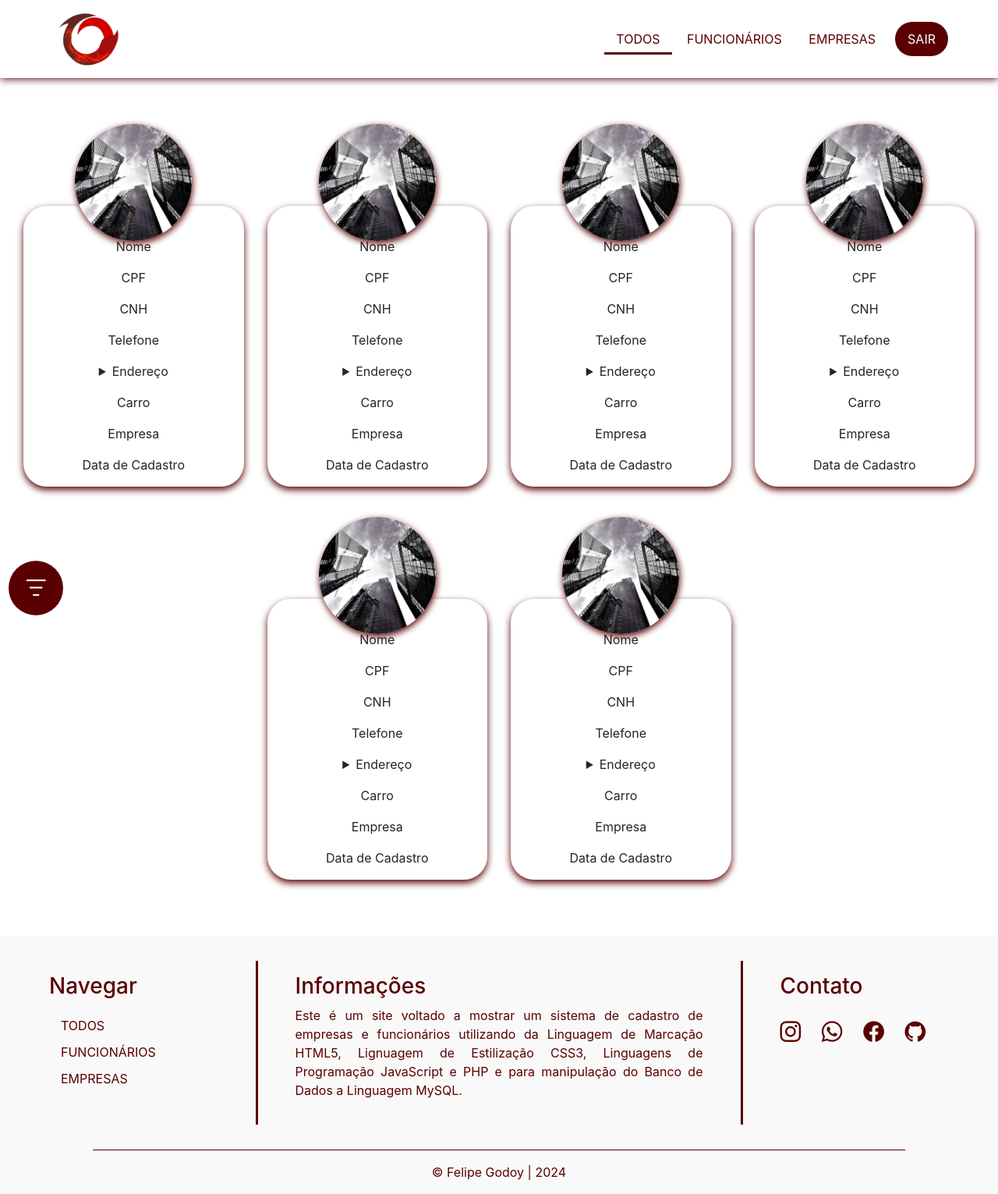
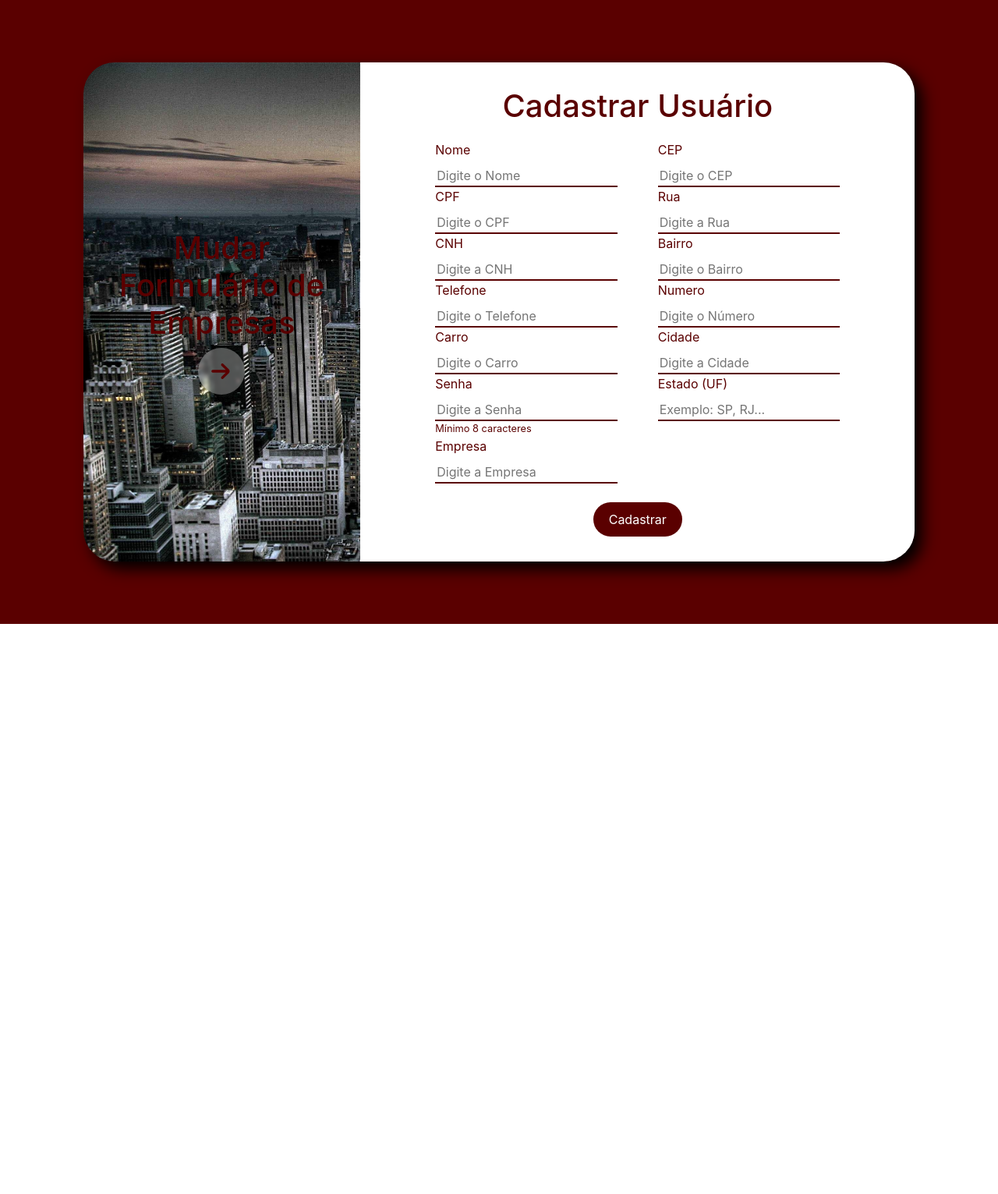
Before and after one commit to felipedegodoy16/projeto01-overdrive, a PHP site: page /cadastro.php in a window 1280 px wide. Shown: the whole page at 78% size. After the commit the page ends 800 px from the top, so only its background shows below. Run offline with PHP 8.4, Linux system fonts and the light colour scheme; some libraries are stand-ins or nearby versions.

Commit message:
inicio da página de cadastro

```diff
--- a/_class/Endereco.php
+++ b/_class/Endereco.php
@@ -1,7 +1,7 @@
 <?php
 require_once 'ConexaoDAO.php';
 
-abstract class Endereco {
+class Endereco {
     // Atributos
     private int $cep, $numero;
     private string $rua, $cidade, $estado, $bairro;
--- a/_css/style.css
+++ b/_css/style.css
@@ -104,15 +104,14 @@ html {
 body#full_content_login {
     width: 100%;
     height: 100%;
-    background: url('../_images/fundo.jpeg') no-repeat 50% 50%;
+    background: url('../_images/back_cadastro.jpg') no-repeat 50% 50%;
     background-size: cover;
-    backdrop-filter: blur(5px);
+    backdrop-filter: blur(4px);
 }
 
 /* Main da página Index */
 
 main#main_index {
-    float: right;
     margin-top: 12em;
     flex-wrap: wrap;
 }
@@ -321,7 +320,7 @@ i#add_symbol, i#filter_symbol {
 main#main_login {
     width: 100%;
     height: 100%;
-    background-color: rgba(255, 255, 255, .9);
+    background-color: rgba(255, 255, 255, .8);
 }
 
 h1#title_login {
@@ -331,6 +330,7 @@ h1#title_login {
 }
 
 div#form_login {
+    background-color: rgba(255, 255, 255, 1);
     box-shadow: 0 6px 26px 0 var(--red-dark);
     position: relative;
     width: 35dvw;
@@ -387,7 +387,7 @@ form#form input {
     outline: 0;
 }
 
-form#form input::-ms-reveal, form#form input::-ms-clear {
+form input::-ms-reveal, form input::-ms-clear {
     display: none;
 }
 
@@ -429,7 +429,7 @@ input#btn_login:hover {
 } */
 
 img#img_logo {
-    z-index: -1;
+    opacity: .05;
     position: absolute;
     width: 30dvw;
     transform: rotate(-15deg);
@@ -440,6 +440,111 @@ img#img_logo {
 	0% { -webkit-transform:rotate(0deg); -moz-transform:rotate(0deg); -ms-transform:rotate(0deg); -o-transform:rotate(0deg); transform:rotate(0deg); }
 	50% { -webkit-transform:rotate(180deg); -moz-transform:rotate(180deg); -ms-transform:rotate(180deg); -o-transform:rotate(180deg); transform:rotate(180deg); }
 	100% { -webkit-transform:rotate(360deg); -moz-transform:rotate(360deg); -ms-transform:rotate(360deg); -o-transform:rotate(360deg); transform:rotate(360deg); }
+}
+
+/* Main da Cadastro */
+
+body#full_content_cadastro {
+    width: 100%;
+    height: 100%;
+    background-color: var(--red-dark);
+}
+
+main#main_cadastro {
+    color: var(--red-dark);
+    border-radius: 40px;
+    padding: 0;
+    box-shadow: 10px 10px 20px #000;
+    justify-content: space-between;
+    background: url('../_images/back_cadastro.jpg') no-repeat;
+    background-size: cover;
+}
+
+div#call_empresa {
+    flex-direction: column;
+    padding: 1em;
+}
+
+div#call_empresa h1 {
+    text-align: center;
+    padding: 0 .5em;
+}
+
+div#call_empresa i#seta_cadastro {
+    background-color: rgba(255, 255, 255, .3);
+    backdrop-filter: blur(2px);
+    width: 60px;
+    height: 60px;
+    border-radius: 50%;
+    font-size: 30pt;
+    cursor: pointer;
+    transition: all .3s ease-in-out;
+}
+
+div#call_empresa i#seta_cadastro:hover {
+    transform: scale(1.1);
+}
+
+div#cadastro_user {
+    flex-direction: column;
+    padding: 2em 0;
+    background-color: #FFF;
+    height: 100%;
+    border-top-right-radius: 40px;
+    border-bottom-right-radius: 40px;
+}
+
+div#cadastro_user h1 {
+    margin-bottom: .5em;
+}
+
+form#form_cadastro {
+    width: 100%;
+    padding: 0 6em;
+}
+
+form#form_cadastro div#user_data {
+    float: left;
+    width: 45%;
+}
+
+form#form_cadastro div#address_data {
+    float: right;
+    width: 45%;
+}
+
+form#form_cadastro input {
+    color: var(--red-dark);
+    outline: 0;
+    border: none;
+    border-bottom: 2px solid var(--red-dark);
+}
+
+form#form_cadastro p {
+    display: flex;
+    flex-direction: column;
+    margin: 0;
+}
+
+p#p_btn_cadastrar {
+    width: 100%;
+}
+
+p input#btn_cadastrar {
+    margin-top: 1.5em;
+    padding: 10px 20px;
+    border: none;
+    border-radius: 30px;
+    background-color: var(--red-dark);
+    color: #FFF;
+    cursor: pointer;
+    transition: all .3s ease-in-out;
+}
+
+p input#btn_cadastrar:hover {
+    background-color: var(--red-light);
+    transform: scale(1.1);
+    box-shadow: 1px 6px 8px var(--red-dark);
 }
 
 /* Media Queries */
--- a/cadastro.php
+++ b/cadastro.php
@@ -41,183 +41,90 @@
     <title>Overdrive - Cadastro</title>
   </head>
 
-  <!-- Meus scrips JS -->
-  <script src="_js/navbar.js"></script>
-  <script src="_js/main.js"></script>
+  <body id="full_content_cadastro" class="center">
+    <main id="main_cadastro" class="col-10 center">
+      <div id="call_empresa" class="col-4 center">
+        <h1>Mudar Formulário de Empresas</h1>
+        <i id="seta_cadastro" class="fi fi-rr-arrow-small-right center"></i>
+      </div>
+      <div id="cadastro_user" class="col-8 center">
+        <h1>Cadastrar Usuário</h1>
+        <form id="form_cadastro" action="" method="post">
+            <div id="user_data">
+                <p>
+                    <label for="id_nome">Nome</label>
+                    <input type="text" name="nome" id="id_nome" maxlength="255" placeholder="Digite o Nome" required>
+                </p>
+                <p>
+                    <label for="id_cpf">CPF</label>
+                    <input type="text" name="cpf" id="id_cpf" maxlength="14" placeholder="Digite o CPF" required>
+                </p>
+                <p>
+                    <label for="id_cnh">CNH</label>
+                    <input type="text" name="cnh" id="id_cnh" maxlength="9" placeholder="Digite a CNH" required>
+                </p>
+                <p id="p_telefone">
+                    <label for="id_telefone">Telefone</label>
+                    <input type="text" name="telefone" id="id_telefone" maxlength="15" placeholder="Digite o Telefone" required>
+                </p>
+                <p>
+                    <label for="id_carro">Carro</label>
+                    <input type="text" name="carro" id="id_carro" placeholder="Digite o Carro" required>
+                </p>
+                <p>
+                    <label for="id_password">Senha</label>
+                    <input type="password" name="password" id="id_password" placeholder="Digite a Senha" min="8" required>
+                    <small>Mínimo 8 caracteres</small>
+                </p>
+                <p>
+                    <label for="id_empresa">Empresa</label>
+                    <input type="text" name="empresa" id="id_empresa" list="empresas" placeholder="Digite a Empresa" required>
+                    <datalist id="empresas">
+                        <option value="Rio de Janeiro"></option>
+                        <option value="Noova Iguaçu"></option>
+                        <option value="Niterói"></option>
+                        <option value="Inativo"></option>
+                    </datalist>
+                </p>
+            </div>
 
-  <body>
-    <nav id="navbar" class="center" style="justify-content: space-between;">
-      <img src="_images/overdrive_logo.png" alt="Logo na Navbar" width="100px" height="auto" style="padding: .7em;">
-      <i id="menu_icon" class="fi fi-rr-menu-burger icon_menu" onclick="callMenu(event.target)"></i>
-      <div id="menu_hamburguer" class="center">
-        <ul>
-          <li class="active li_navbar">Todos</li>
-          <li class="li_navbar">Funcionários</li>
-          <li class="li_navbar">Empresas</li>
-        </ul>
-        <a id="btn_logout" href="?logout=1">SAIR</a>
-      </div>
-    </nav>
-
-    <main id="main_index" class="col-12 center">
-      <div class="col-10 col-sm-6 col-md-4 col-lg-3">
-        <div class="center card_user">
-          <img class="img_user_emp" src="_images/fundo.jpeg" alt="Imagem do Usuário ou Empresa">
-          <div class="card_user_body">
-            <p>ID</p>
-            <p>Nome</p>
-            <p>CPF</p>
-            <p>CNH</p>
-            <p>Telefone</p>
-            <details style="margin-bottom: 1em;">
-              <summary>Endereço</summary>
-            </details>
-            <p>Carro</p>
-            <p>Empresa</p>
-            <p>Data de Cadastro</p>
-          </div>
-        </div>
-      </div>
-
-      <div class="col-10 col-sm-6 col-md-4 col-lg-3">
-        <div class="center card_user">
-          <img class="img_user_emp" src="_images/fundo.jpeg" alt="Imagem do Usuário ou Empresa">
-          <div class="card_user_body">
-            <p>ID</p>
-            <p>Nome</p>
-            <p>CPF</p>
-            <p>CNH</p>
-            <p>Telefone</p>
-            <details style="margin-bottom: 1em;">
-              <summary>Endereço</summary>
-            </details>
-            <p>Carro</p>
-            <p>Empresa</p>
-            <p>Data de Cadastro</p>
-          </div>
-        </div>
-      </div>
-
-      <div class="col-10 col-sm-6 col-md-4 col-lg-3">
-        <div class="center card_user">
-          <img class="img_user_emp" src="_images/fundo.jpeg" alt="Imagem do Usuário ou Empresa">
-          <div class="card_user_body">
-            <p>ID</p>
-            <p>Nome</p>
-            <p>CPF</p>
-            <p>CNH</p>
-            <p>Telefone</p>
-            <details style="margin-bottom: 1em;">
-              <summary>Endereço</summary>
-            </details>
-            <p>Carro</p>
-            <p>Empresa</p>
-            <p>Data de Cadastro</p>
-          </div>
-        </div>
-      </div>
-
-      <div class="col-10 col-sm-6 col-md-4 col-lg-3">
-        <div class="center card_user">
-          <img class="img_user_emp" src="_images/fundo.jpeg" alt="Imagem do Usuário ou Empresa">
-          <div class="card_user_body">
-            <p>ID</p>
-            <p>Nome</p>
-            <p>CPF</p>
-            <p>CNH</p>
-            <p>Telefone</p>
-            <details style="margin-bottom: 1em;">
-              <summary>Endereço</summary>
-            </details>
-            <p>Carro</p>
-            <p>Empresa</p>
-            <p>Data de Cadastro</p>
-          </div>
-        </div>
-      </div>
-
-      <div class="col-10 col-sm-6 col-md-4 col-lg-3">
-        <div class="center card_user">
-          <img class="img_user_emp" src="_images/fundo.jpeg" alt="Imagem do Usuário ou Empresa">
-          <div class="card_user_body">
-            <p>ID</p>
-            <p>Nome</p>
-            <p>CPF</p>
-            <p>CNH</p>
-            <p>Telefone</p>
-            <details style="margin-bottom: 1em;">
-              <summary>Endereço</summary>
-            </details>
-            <p>Carro</p>
-            <p>Empresa</p>
-            <p>Data de Cadastro</p>
-          </div>
-        </div>
-      </div>
-
-      <div class="col-10 col-sm-6 col-md-4 col-lg-3">
-        <div class="center card_user">
-          <img class="img_user_emp" src="_images/fundo.jpeg" alt="Imagem do Usuário ou Empresa">
-          <div class="card_user_body">
-            <p>ID</p>
-            <p>Nome</p>
-            <p>CPF</p>
-            <p>CNH</p>
-            <p>Telefone</p>
-            <details style="margin-bottom: 1em;">
-              <summary>Endereço</summary>
-            </details>
-            <p>Carro</p>
-            <p>Empresa</p>
-            <p>Data de Cadastro</p>
-          </div>
-        </div>
+            <div id="address_data">
+                <p>
+                    <label for="">CEP</label>
+                    <input type="text" name="cep" id="id_cep" maxlength="9" placeholder="Digite o CEP" required>
+                </p>
+                <p>
+                    <label for="id_rua">Rua</label>
+                    <input type="text" name="rua" id="id_rua" placeholder="Digite a Rua" required>
+                </p>
+                <p>
+                    <label for="id_bairro">Bairro</label>
+                    <input type="text" name="bairro" id="id_bairro" placeholder="Digite o Bairro" required>
+                </p>
+                <p>
+                    <label for="id_numero">Numero</label>
+                    <input type="text" name="numero" id="id_numero" min="0" placeholder="Digite o Número" required>
+                </p>
+                <p>
+                    <label for="id_cidade">Cidade</label>
+                    <input type="text" name="cidade" id="id_cidade" placeholder="Digite a Cidade" required>
+                </p>
+                <p>
+                    <label for="id_estado">Estado (UF)</label>
+                    <input type="text" name="estado" id="id_estado" maxlength="2" placeholder="Exemplo: SP, RJ..." required>
+                </p>
+            </div>
+            <p id="p_btn_cadastrar" class="center">
+                <input type="submit" id="btn_cadastrar" value="Cadastrar">
+            </p>
+        </form>
       </div>
     </main>
 
-    <aside id="aside_index" class="col-6 col-sm-4 col-md-3 col-lg-2">
-      <div id="filtro" class="center">
-        <h1>Filtros</h1>
-        <i class="fi fi-rr-bars-filter icon_filtro"></i>
-      </div>
-      <ul id="lst_filtros">
-        <li class="#">Pesquisar</li>
-        <li class="active_filtro li_filtros">Categoria</li>
-        <li class="li_filtros">A - Z</li>
-        <li class="li_filtros">Z - A</li>
-        <li class="li_filtros">Gênero</li>
-        <li class="li_filtros">Empresa</li>
-      </ul>
-    </aside>
-
-    <footer id="footer_index" class="col-12 center" style="flex-wrap: wrap; align-items: start;">
-      <div class="col-12 col-lg-3 div_footer">
-        <h3>Navegar</h3>
-        <ul id="lst_footer">
-          <li style="display: block;">Todos</li>
-          <li style="display: block;">Funcionários</li>
-          <li style="display: block;">Empresas</li>
-        </ul>
-      </div>
-      <div id="infos" class="col-12 col-lg-6 div_footer">
-        <h3>Informações</h3>
-        <p>Este é um site voltado a mostrar um sistema de cadastro de empresas e funcionários utilizando da Linguagem de Marcação HTML5, Lignuagem de Estilização CSS3, Linguagens de Programação JavaScript e PHP e para manipulação do Banco de Dados a Linguagem MySQL.</p>
-      </div>
-      <div class="col-12 col-lg-3 div_footer">
-        <h3>Contato</h3>
-        <div id="icons_footer">
-          <a href="#" target="_blank" class="a_icons"><i class="fi fi-brands-instagram icons_rs"></i></a>
-          <a href="#" target="_blank" class="a_icons"><i class="fi fi-brands-whatsapp icons_rs"></i></a>
-          <a href="#" target="_blank" class="a_icons"><i class="fi fi-brands-facebook icons_rs"></i></a>
-          <a href="https://github.com/felipedegodoy16" target="_blank" class="a_icons"><i class="fi fi-brands-github icons_rs"></i></a>
-        </div>
-      </div>
-      <div class="col-10 center footer_name">
-        <p style="margin-bottom: 0;">&copy; Felipe Godoy | 2024</p>
-      </div>
-    </footer>
-
-    <p id="btn_filtros" class="center" onclick="callFilters()"><i id="filter_symbol" class="fi fi-rr-bars-filter center"></i></p>
+    <!-- Meus scrips JS -->
+    <script src="_js/main.js"></script>
+    <script src="_js/cep.js"></script>
+    <script src="_js/cadastro.js"></script>
 
     <!-- JavaScript (Opcional) -->
     <!-- jQuery primeiro, depois Popper.js, depois Bootstrap JS -->
```
Also changed, not shown: _class/Usuario.php (+20 -1 lines), _js/cadastro.js (added, +80 -0 lines), _js/cep.js (added, +58 -0 lines), index.php (+4 -4 lines), login.php (+6 -2 lines), _images/back_cadastro.jpg (added), _images/fundo.jpeg (deleted).
